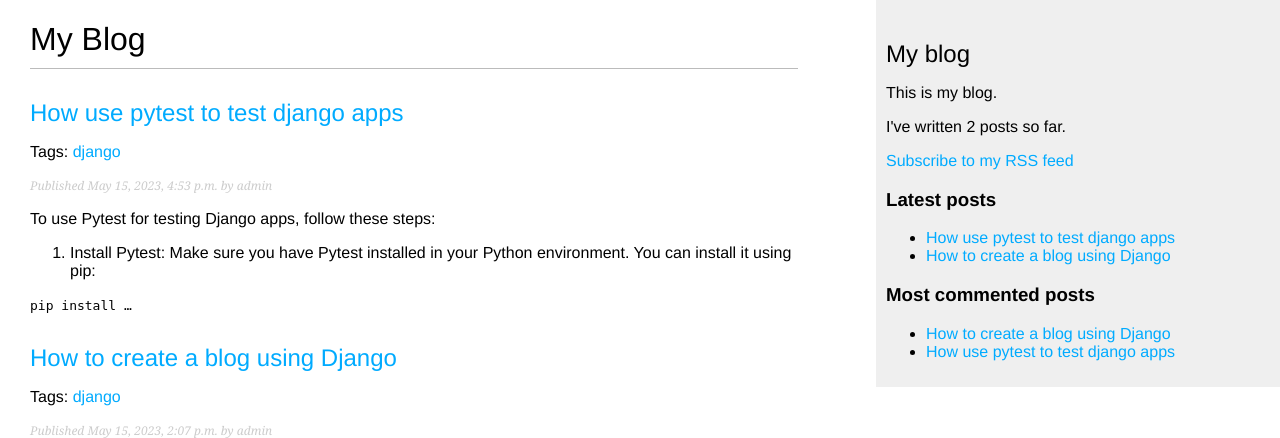
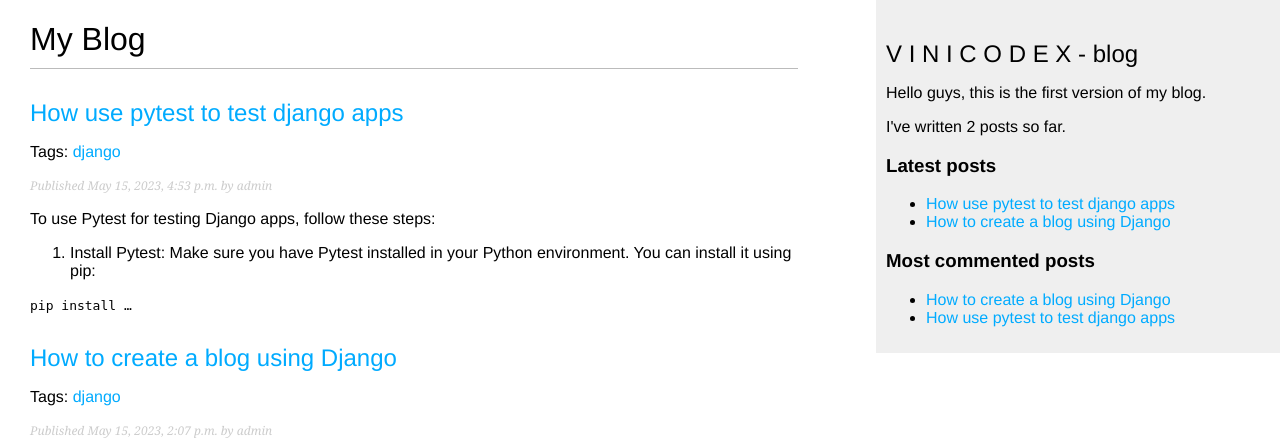
Before and after one commit to vinicodex/vinicodex-blog, a Django app: page / in a window 1280 px wide. Shown: the top 438 px of the page. Run offline with Django 4.2, Linux system fonts and the light colour scheme; data comes from the database, SQL or seed files in the repository; parts of the project's set-up code (start-up, migrations or seed data) failed here and were passed over.

Commit message:
update base.html

```diff
--- a/blog/templates/blog/base.html
+++ b/blog/templates/blog/base.html
@@ -12,14 +12,9 @@
     {% endblock %}
   </div>
   <div id="sidebar">
-    <h2>My blog</h2>
-    <p>This is my blog.</p>
+    <h2>V I N I C O D E X - blog</h2>
+    <p>Hello guys, this is the first version of my blog.</p>
       I've written {% total_posts %} posts so far.
-      <p>
-          <a href="{% url "blog:post_feed" %}">
-            Subscribe to my RSS feed
-          </a>
-      </p>
       <h3>Latest posts</h3>
         {% show_latest_posts 3 %}
       <h3>Most commented posts</h3>
```
